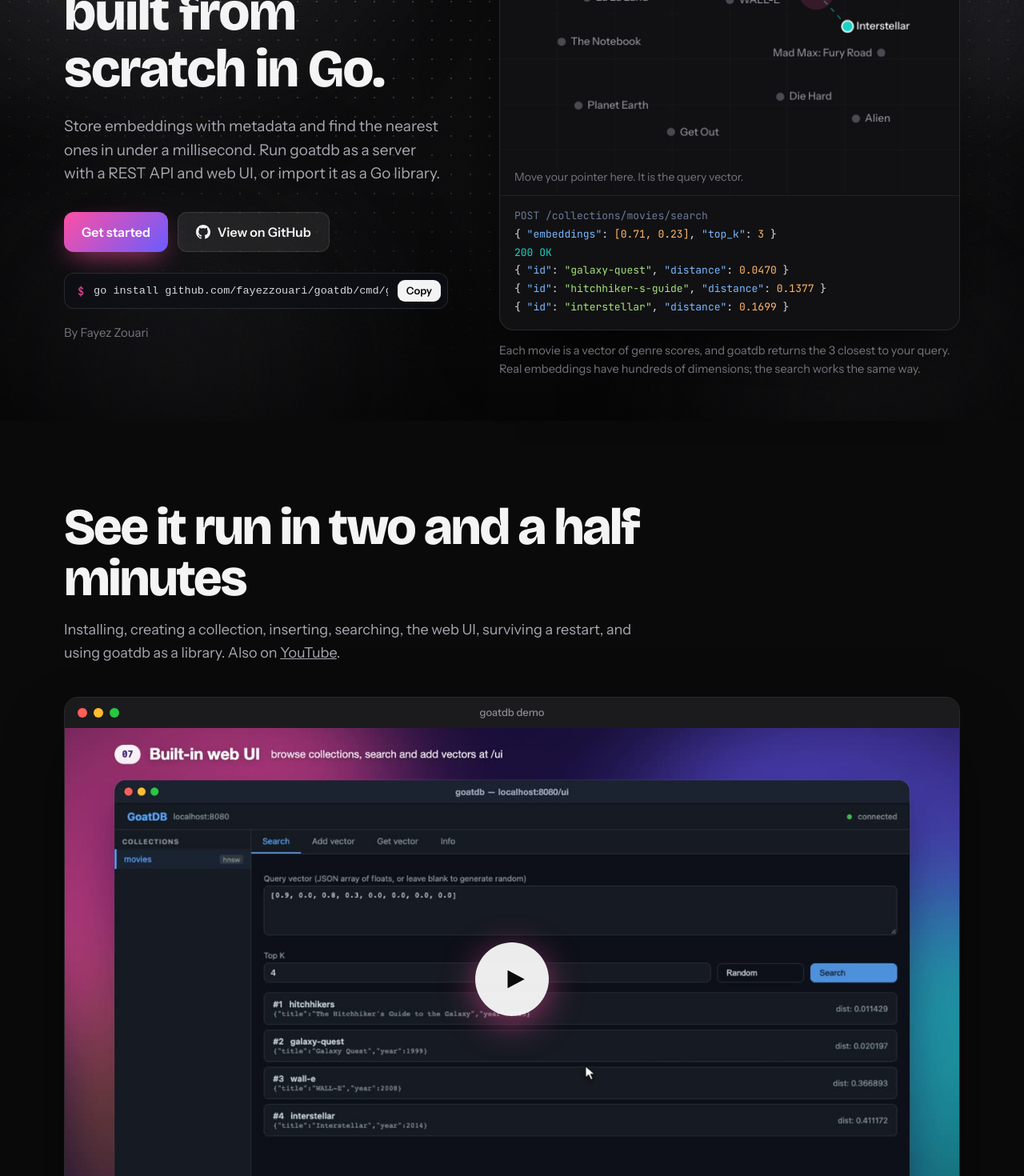
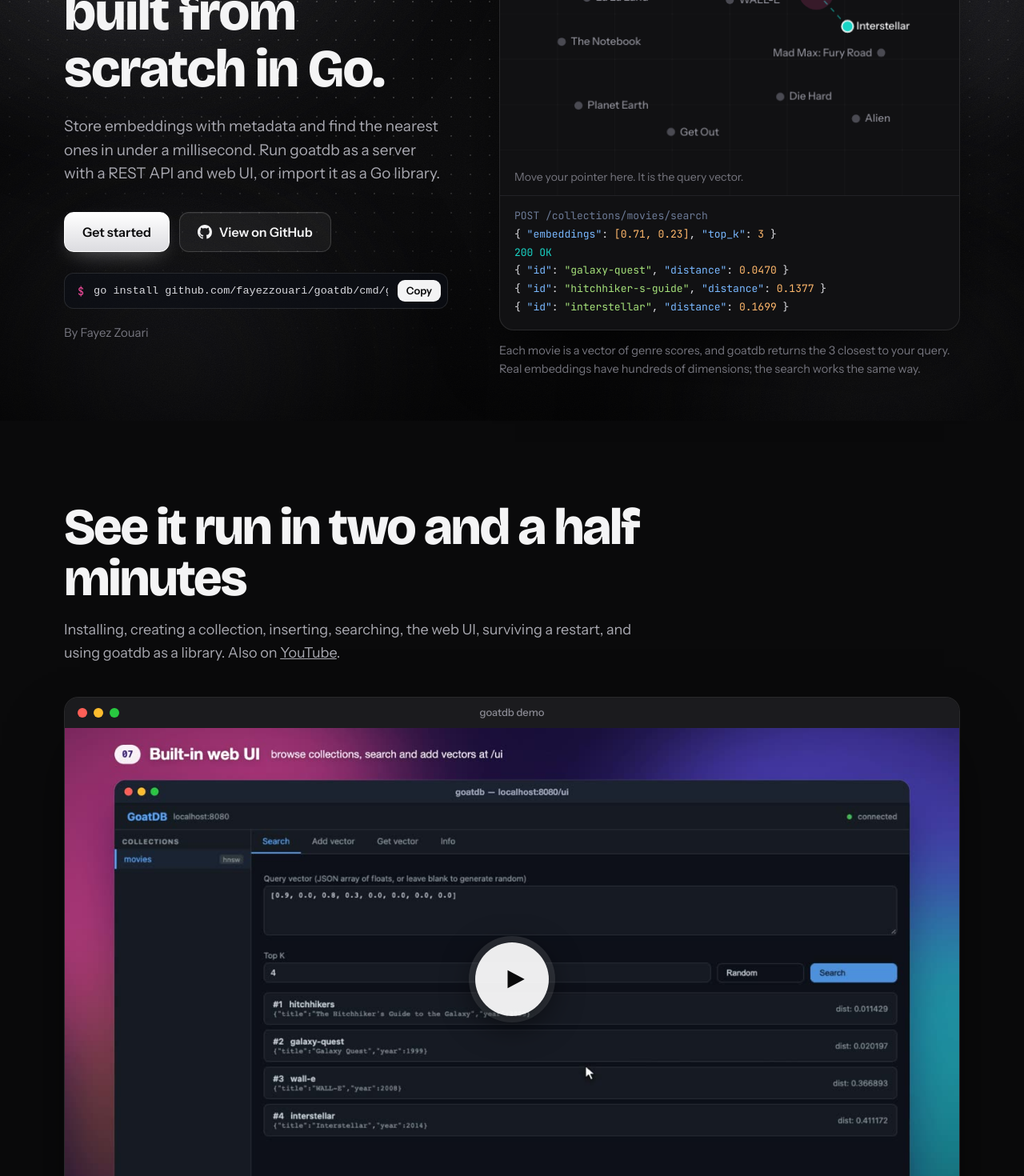
Before and after one commit to fayezzouari/goatdb, a React (Vite) app in the folder site/: page / in a window 1280 px wide. Shown: the part 274-1744 px from the top of the page at 80% size. Built offline with nearby package versions, Linux system fonts and the light colour scheme.

Commit message:
feat(site): monochrome button theme
Primary button is solid off-white with dark text and a soft lift on
hover; the secondary button is dark grey glass with a grey border. The
video play button and copy confirmation drop the pink accent.

```diff
--- a/site/src/styles.css
+++ b/site/src/styles.css
@@ -65,10 +65,13 @@
   .btn { display: inline-flex; align-items: center; gap: 9px; font: 600 16px/1 var(--body); padding: 15px 22px; border-radius: 12px;
          text-decoration: none; transition: transform .15s, background .2s, box-shadow .2s; }
   .btn svg { width: 18px; height: 18px; }
-  .btn-primary { color: #fff; background: linear-gradient(135deg, var(--pink), var(--violet)); box-shadow: 0 12px 32px -10px rgba(255, 79, 163, .7); }
-  .btn-primary:hover { transform: translateY(-1px); box-shadow: 0 16px 36px -10px rgba(255, 79, 163, .85); }
-  .btn-ghost { color: var(--ink); background: rgba(255, 255, 255, .08); border: 1px solid var(--line); }
-  .btn-ghost:hover { background: rgba(255, 255, 255, .14); }
+  .btn-primary { color: #0a0a0b; background: linear-gradient(180deg, #ffffff, #dcdce0); border: 1px solid #fff;
+                 box-shadow: inset 0 1px 0 rgba(255, 255, 255, .9), 0 10px 28px -12px rgba(255, 255, 255, .45); }
+  .btn-primary:hover { transform: translateY(-1px); box-shadow: inset 0 1px 0 #fff, 0 14px 34px -12px rgba(255, 255, 255, .6); }
+  .btn-ghost { color: var(--ink); background: rgba(255, 255, 255, .05); border: 1px solid rgba(255, 255, 255, .16);
+               box-shadow: inset 0 1px 0 rgba(255, 255, 255, .06); backdrop-filter: blur(8px); }
+  .btn-ghost:hover { background: rgba(255, 255, 255, .1); border-color: rgba(255, 255, 255, .26); }
+  .btn:active { transform: translateY(0) scale(.98); }
   .cmd { display: flex; align-items: center; gap: 12px; margin-top: 26px; width: fit-content; max-width: 100%;
          background: rgba(13, 17, 23, .7); border: 1px solid var(--line); border-radius: 12px; padding: 8px 8px 8px 16px; font: 13.5px/1.4 var(--mono); }
   .cmd code { overflow-x: auto; white-space: nowrap; scrollbar-width: none; color: var(--code); }
@@ -83,7 +86,7 @@
   @keyframes rise-win { from { opacity: 0; transform: translateY(28px) scale(.98); } }
   .copy { font: 600 14px/1 var(--body); color: var(--night); background: var(--ink); border: 0; border-radius: 9px; padding: 9px 12px; cursor: pointer; white-space: nowrap; transition: background .2s, transform .1s; }
   .copy:hover { background: #fff; } .copy:active { transform: scale(.96); }
-  .copy.done { background: var(--lagoon); }
+  .copy.done { background: #c8f0dc; }
 
   /* window chrome shared by the playground, video, code */
   .window { background: var(--window); border-radius: 18px; overflow: hidden; border: 1px solid rgba(255,255,255,.1);
@@ -114,7 +117,7 @@
   .frame img, .frame iframe { display: block; width: 100%; height: 100%; border: 0; object-fit: cover; }
   .playbtn { position: absolute; inset: 38px 0 0; display: grid; place-items: center; background: transparent; border: 0; cursor: pointer; }
   .playbtn span { width: 92px; height: 92px; border-radius: 50%; background: rgba(255,255,255,.92); display: grid; place-items: center;
-                  box-shadow: 0 10px 40px rgba(255, 79, 163, .5); transition: transform .25s cubic-bezier(.2,.9,.25,1.3); }
+                  box-shadow: 0 10px 40px rgba(0, 0, 0, .6), 0 0 0 8px rgba(255, 255, 255, .12); transition: transform .25s cubic-bezier(.2,.9,.25,1.3); }
   .playbtn:hover span { transform: scale(1.08); }
   .playbtn svg { width: 34px; margin-left: 6px; fill: var(--night); }
 
```
